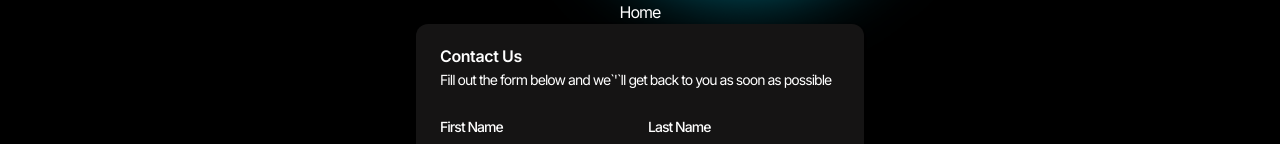
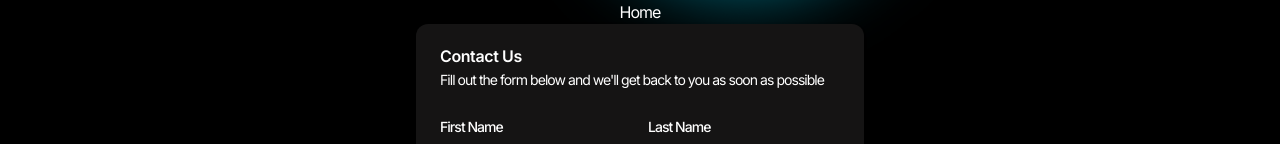
Before and after one commit to Exiturn/trinity-physio, a Next.js app: page /contact in a window 1280 px wide. Shown: the part 121-265 px from the top of the page. Built offline with nearby package versions, Linux system fonts and the light colour scheme; no server answers.

Commit message:
contact form work

```diff
--- a/components/contactForm/ContactForm.tsx
+++ b/components/contactForm/ContactForm.tsx
@@ -49,7 +49,7 @@ export default function ContactForm() {
       <CardHeader>
         <CardTitle>Contact Us</CardTitle>
         <CardDescription>
-          Fill out the form below and we`&apos;`ll get back to you as soon as
+          Fill out the form below and we&apos;ll get back to you as soon as
           possible
         </CardDescription>
       </CardHeader>
```
